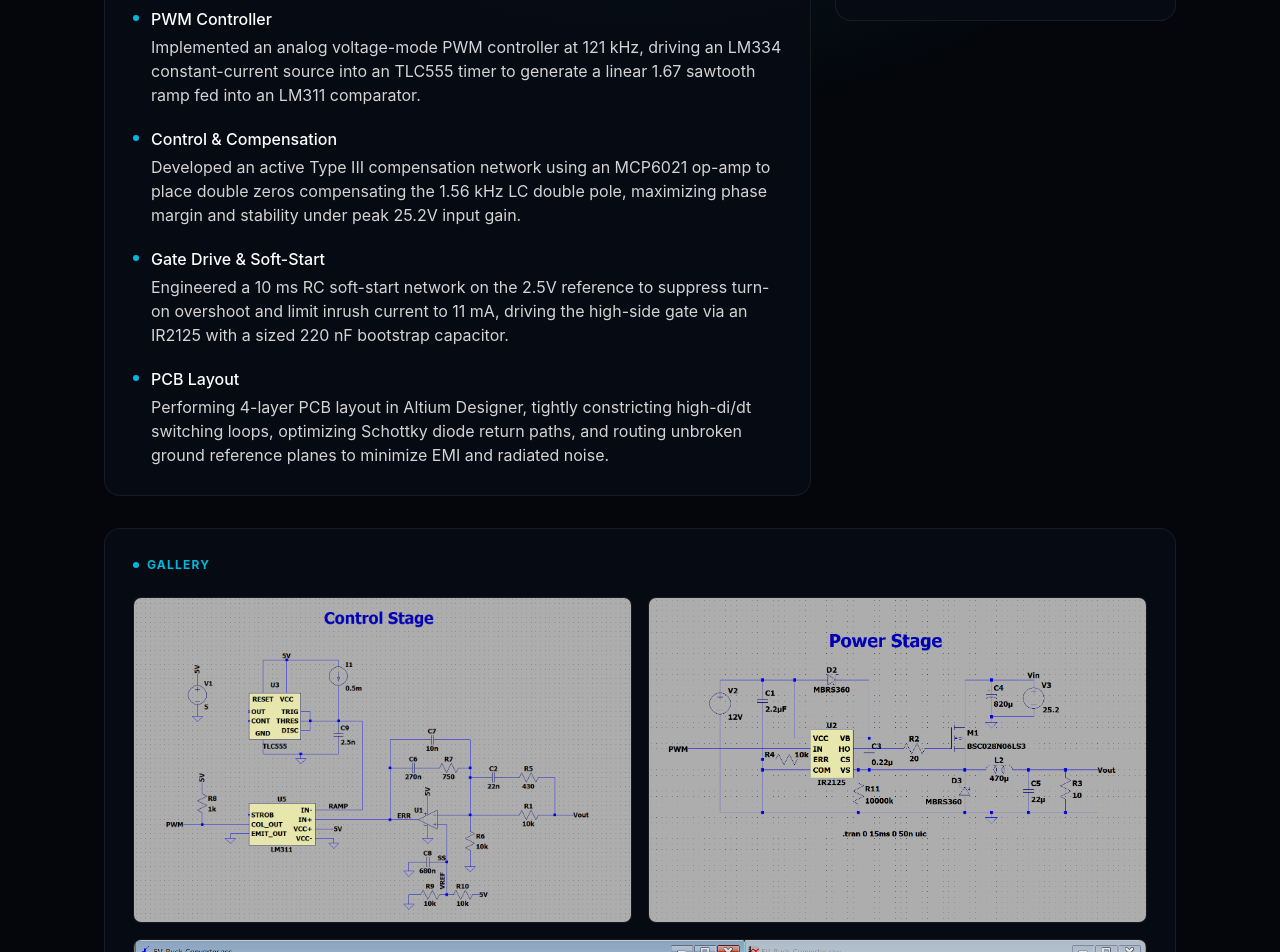
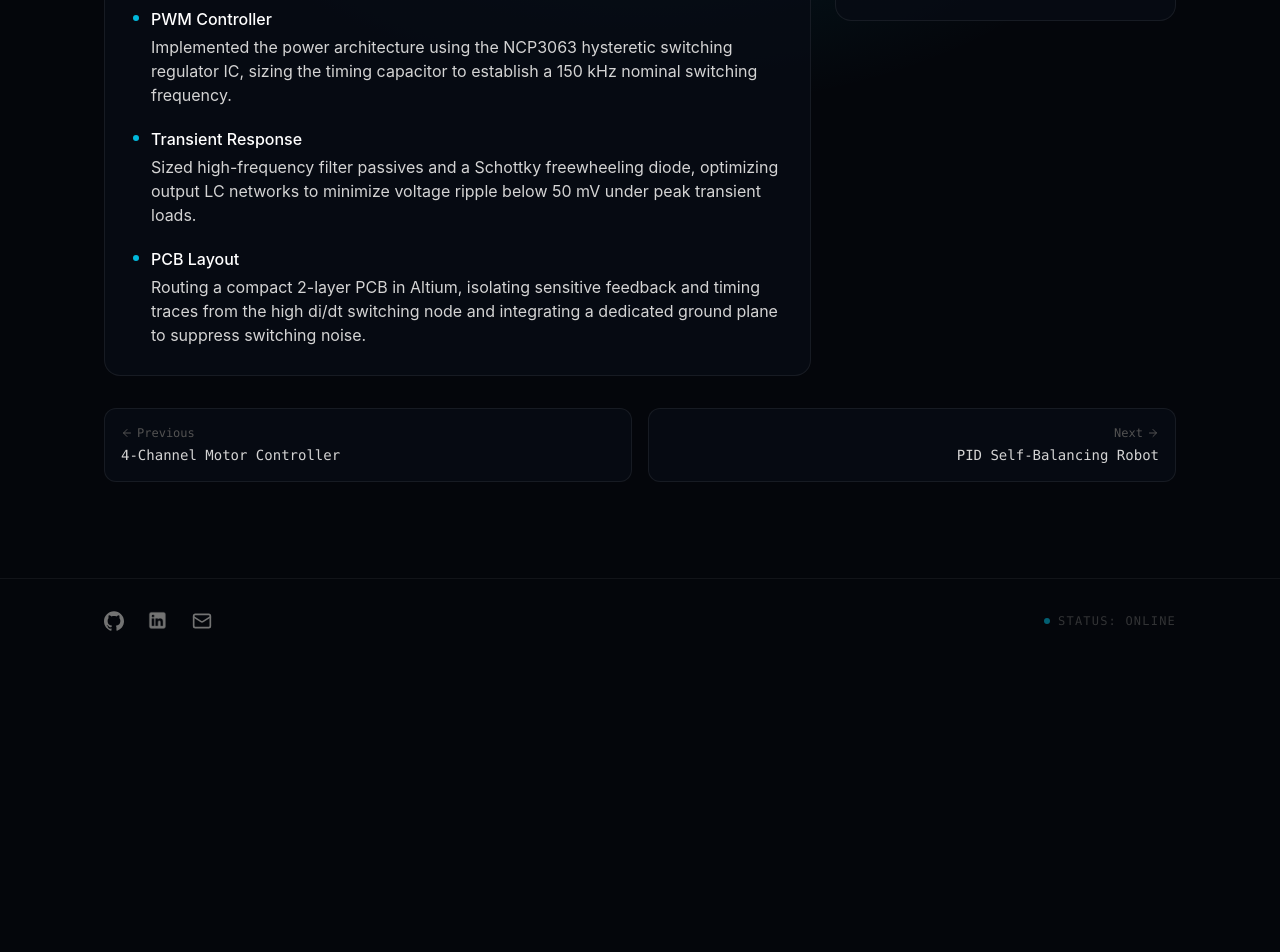
Before and after one commit to mofeomolade/mofeomolade.github.io, a React (Vite) app: page /projects/buck-converter in a window 1280 px wide. Shown: the part 540-1492 px from the top of the page. After the commit the page ends 1203 px from the top, so only its background shows below. Built offline with nearby package versions, Linux system fonts and the light colour scheme.

Commit message:
Changed buck product description

```diff
--- a/src/data/content.js
+++ b/src/data/content.js
@@ -129,18 +129,17 @@ export const projects = [
     tech: ['Altium', 'LTspice'],
     highlights: [
       ['Power Architecture', 'Designed an asynchronous buck converter stepping down an 18V–25.2V 6S LiPo input to 5V 100-500 mA at 85% efficiency, maintaining Continuous Conduction Mode across all operating loads.'],
-      ['PWM Controller', 'Implemented an analog voltage-mode PWM controller at 121 kHz, driving an LM334 constant-current source into an TLC555 timer to generate a linear 1.67 sawtooth ramp fed into an LM311 comparator.'],
-      ['Control & Compensation', 'Developed an active Type III compensation network using an MCP6021 op-amp to place double zeros compensating the 1.56 kHz LC double pole, maximizing phase margin and stability under peak 25.2V input gain.'],
-      ['Gate Drive & Soft-Start', 'Engineered a 10 ms RC soft-start network on the 2.5V reference to suppress turn-on overshoot and limit inrush current to 11 mA, driving the high-side gate via an IR2125 with a sized 220 nF bootstrap capacitor.'],
-      ['PCB Layout', 'Performing 4-layer PCB layout in Altium Designer, tightly constricting high-di/dt switching loops, optimizing Schottky diode return paths, and routing unbroken ground reference planes to minimize EMI and radiated noise.'],
+      ['PWM Controller', 'Implemented the power architecture using the NCP3063 hysteretic switching regulator IC, sizing the timing capacitor to establish a 150 kHz nominal switching frequency.'],
+      ['Transient Response', 'Sized high-frequency filter passives and a Schottky freewheeling diode, optimizing output LC networks to minimize voltage ripple below 50 mV under peak transient loads. '],
+      ['PCB Layout', 'Routing a compact 2-layer PCB in Altium, isolating sensitive feedback and timing traces from the high di/dt switching node and integrating a dedicated ground plane to suppress switching noise.'],
     ],
     links: [
       ['Planning Document', 'https://drive.google.com/file/d/1GUGJ41Ly34sU3f9lQwCAKZL2yV-m_Rey/view?usp=sharing'],
     ],
     gallery: [
-      { src: '/buck_control_phase.png', alt: 'Control Stage', type: 'dark', cover: true},
-      { src: '/buck_power_stage.png', alt: 'Power Stage', type: 'dark', cover: true },
-      { src: 'open_loop_dynamics_sim_buck.png', alt: 'Open Loop Dynamics', type: 'dark', wide: true}
+      //{ src: '/buck_control_phase.png', alt: 'Control Stage', type: 'dark', cover: true},
+      //{ src: '/buck_power_stage.png', alt: 'Power Stage', type: 'dark', cover: true },
+      //{ src: 'open_loop_dynamics_sim_buck.png', alt: 'Open Loop Dynamics', type: 'dark', wide: true}
     ],
   },
   {
```
Also changed, not shown: 1 other file (tests, documents, lock files or other folders).
